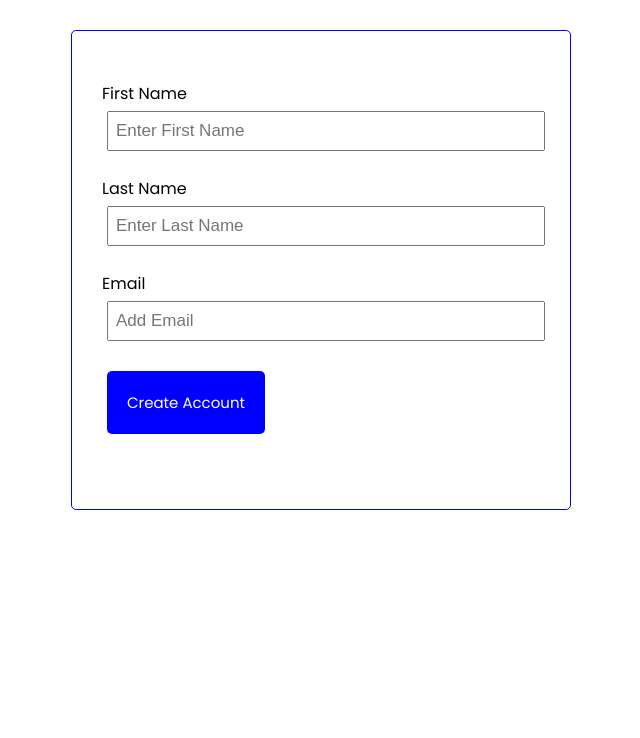
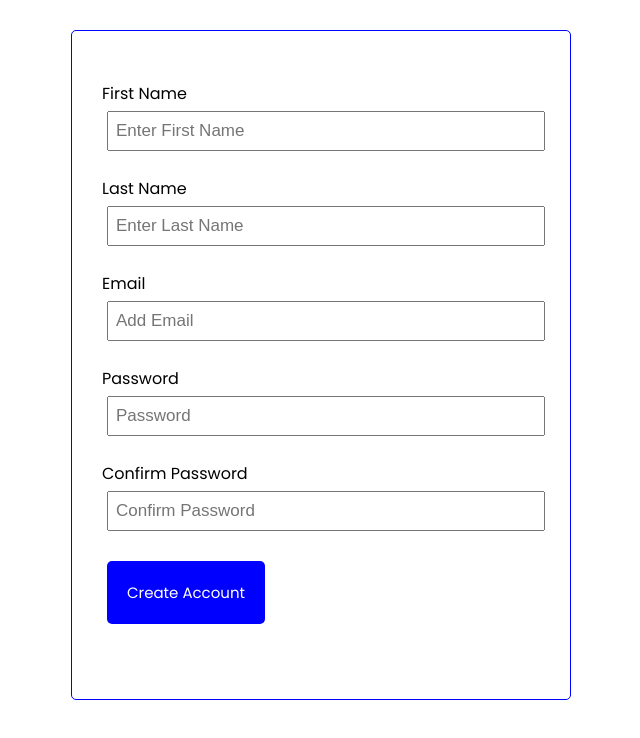
Before and after one commit to lizjia/Mentorsy, a React (Create React App) app: page / in a window 1280 px wide. Shown: the top 738 px of the page, without its empty margins (319-959 px from the left). Built offline with nearby package versions, Linux system fonts and the light colour scheme.

Commit message:
Update MainPage.jsx
- added password and confirm password
- confirm password toggle added

```diff
--- a/src/components/MainPage.jsx
+++ b/src/components/MainPage.jsx
@@ -1,10 +1,13 @@
 import { useState } from "react"
+import React from "react"
 
 const MainPage = () => {
     // own component level state
     const [first, setFirst] = useState('')
     const [last, setLast] = useState('')
     const [email, setEmail] = useState('')
+    const [password, setPassword] = useState('')
+    const [confirmPass, setconfirmPass] = useState('')
 
     // takes in event object that prevents submitting nothing
     const onSubmit = (e) => {
@@ -23,8 +26,26 @@ const MainPage = () => {
         setFirst(``)
         setLast(``)
         setEmail(``)
+        setPassword('')
+        setconfirmPass('')
 
     }
+    const [values, setValues] = React.useState({
+        password: "",
+        showPassword: false,
+      });
+
+    const handleClickShowPassword = () => {
+        setValues({ ...values, showPassword: !values.showPassword });
+      };
+
+      const handleMouseDownPassword = (event) => {
+        event.preventDefault();
+      };
+
+      const handlePasswordChange = (prop) => (event) => {
+        setValues({ ...values, [prop]: event.target.value });
+      };
 
     return (
         <form className='add-form' onSubmit={onSubmit} >
@@ -49,6 +70,20 @@ const MainPage = () => {
 
                 />
             </div>
+            <div className='form-control'>
+                <label> Password </label>
+                <input type='password' placeholder='Password'
+                    value={password} onChange={(e) => setPassword(e.target.value)}
+
+                />
+            </div>
+            <div className='form-control'>
+                <label> Confirm Password </label>
+                <input type="password" placeholder='Confirm Password'
+                    value={confirmPass} onChange={(e) => setconfirmPass(e.target.value)}
+
+                />
+            </div>
             <input type='submit' value='Create Account' className='button btn-block' />
         </form>
     )
```
